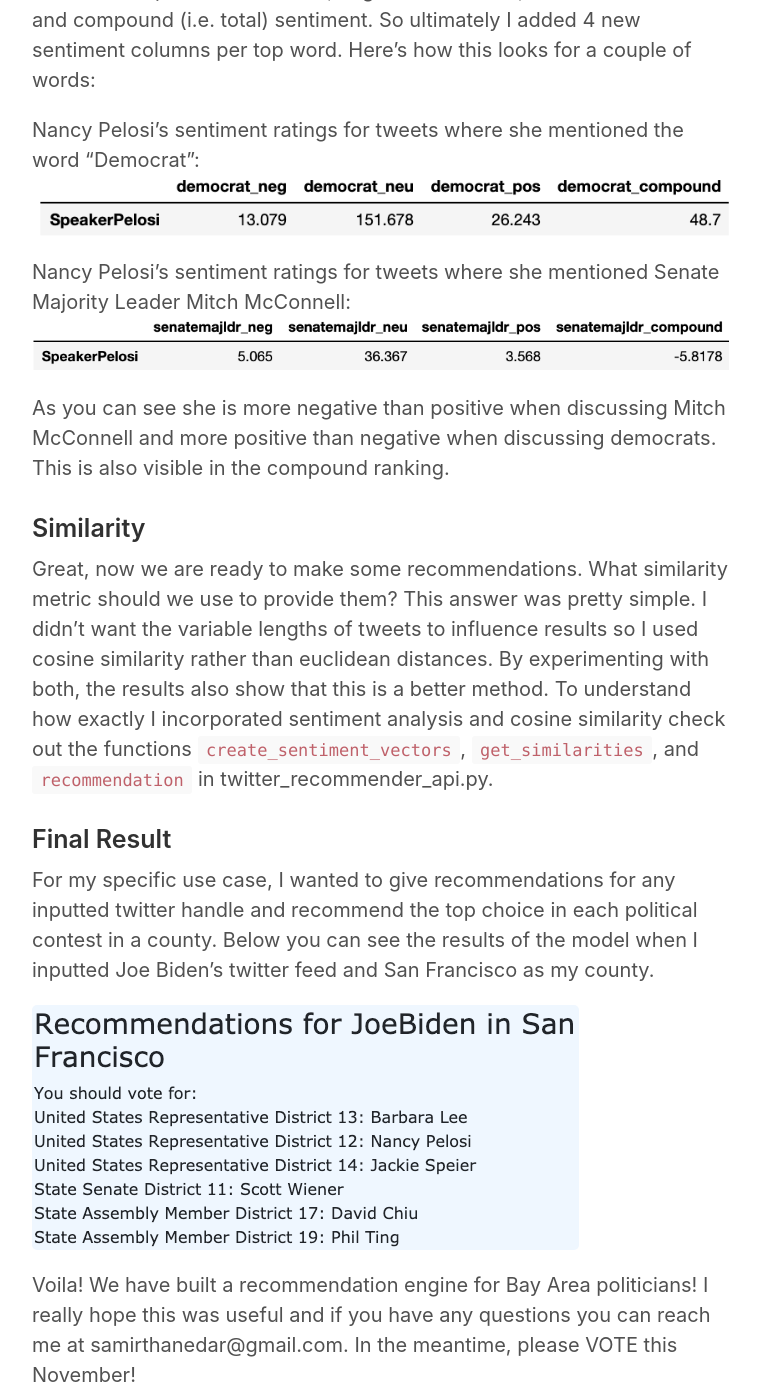
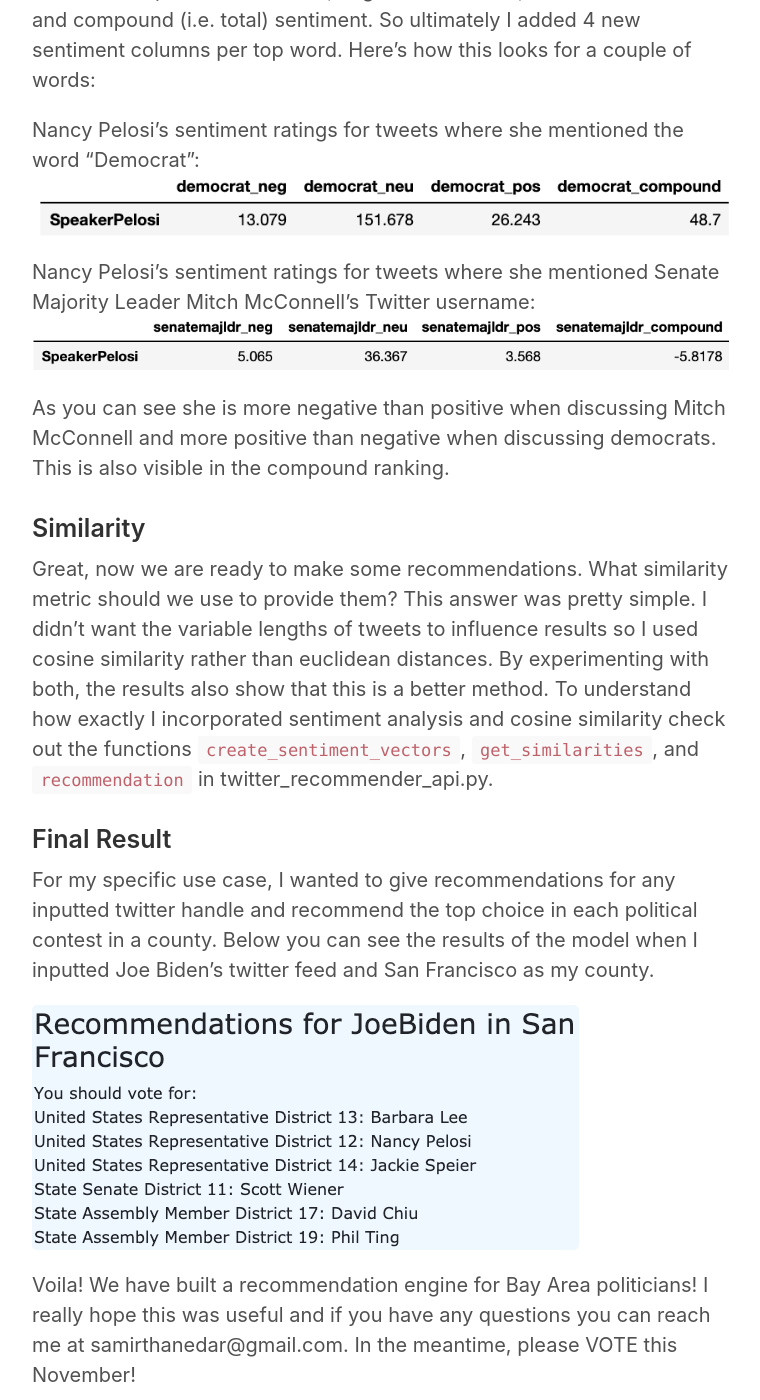
Before and after one commit to samirthanedar/samirthanedar.github.io, a Jekyll site: the page built from _posts/2020-07-10-Recommending-Politicians-from-Twitter.md, in a window 1280 px wide and 1400 px high, scrolled down 4273 px. Shown: the whole window, without its empty margins (258-1018 px from the left). Built offline with Jekyll 4.4.1, drawn with Linux system fonts in a browser that asks for light colours; some of the changed text lies outside the part shown.

Commit message:
more edits

```diff
--- a/_posts/2020-07-10-Recommending-Politicians-from-Twitter.md
+++ b/_posts/2020-07-10-Recommending-Politicians-from-Twitter.md
@@ -52,6 +52,7 @@ So now we have vectors for all politicians and can use similarity metrics like c
 
 ![all_politicians_guns](/images/all_politicians_guns.png)
 
+
 According to this, Scott Weiner and DeAnna Lorraine used the word gun the most. If you knew nothing about these politicians you might think they were similar but from a quick glance at the tweets we see very different sentiments:
 
 ![scott_weiner_tweet](/images/scott_weiner_tweet.png) ![deanne_lorraine_tweet](/images/deanna_lorraine_tweet.png)
@@ -61,7 +62,7 @@ Two very different beliefs on guns! Sentiment Analysis should provide help here
 Nancy Pelosi's sentiment ratings for tweets where she mentioned the word "Democrat":
 ![pelosi_democrat_sentiment](/images/pelosi_democrat_sentiment.png)
 
-Nancy Pelosi's sentiment ratings for tweets where she mentioned Senate Majority Leader Mitch McConnell:
+Nancy Pelosi's sentiment ratings for tweets where she mentioned Senate Majority Leader Mitch McConnell's Twitter username:
 ![pelosi_mcconnell_sentiment](/images/pelosi_mcconnell_sentiment.png)
 
 As you can see she is more negative than positive when discussing Mitch McConnell and more positive than negative when discussing democrats. This is also visible in the compound ranking.
```
Also changed, not shown: other parts of _posts/2020-07-10-Recommending-Politicians-from-Twitter.md (+1 -5 lines).
